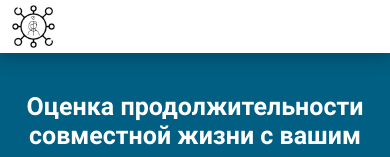
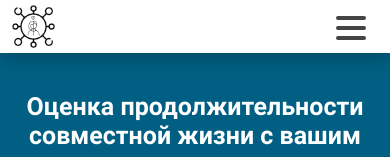
Before and after one commit to idefant/check-family-love-frontend, a Next.js app: page / in a window 390 px wide. Shown: the top 157 px of the page. Built offline with nearby package versions, Linux system fonts and the light colour scheme.

Commit message:
add mobile menu & hamburger

```diff
--- /dev/null
+++ b/components/Hamburger/Hamburger.module.scss
@@ -0,0 +1,68 @@
+@import "/styles/media";
+
+@mixin line {
+  height: 4px;
+  width: 30px;
+  transition-duration: 0.35s;
+  position: absolute;
+  background-color: #444;
+  border-radius: 4px;
+}
+
+.button {
+  background-color: transparent;
+  border: none;
+  position: relative;
+  padding: 0;
+  width: 53px;
+  height: 53px;
+  transition-duration: 0.35s;
+  display: none;
+
+  @include media-450 {
+    display: block;
+  }
+
+  .icon {
+    @include line;
+
+    top: 26px;
+    left: 11px;
+
+    &::before {
+      @include line;
+
+      content: "";
+      top: -10px;
+      left: 0;
+    }
+
+    &::after {
+      @include line;
+
+      content: "";
+      top: 10px;
+      left: 0;
+    }
+  }
+
+  &:hover {
+    background: #fff;
+    cursor: pointer;
+  }
+}
+
+.opened {
+  .icon {
+    transition-duration: 0.35s;
+    background: transparent;
+
+    &::before {
+      transform: rotateZ(45deg) scaleX(1.25) translate(6.5px, 6.5px);
+    }
+
+    &::after {
+      transform: rotateZ(-45deg) scaleX(1.25) translate(6px, -6px);
+    }
+  }
+}
--- /dev/null
+++ b/components/Hamburger/Hamburger.tsx
@@ -0,0 +1,21 @@
+import classNames from 'classnames';
+import { FC } from 'react';
+
+import style from './Hamburger.module.scss';
+
+interface HamburgerProps {
+  isOpen: boolean;
+  toggle: () => void;
+}
+
+const Hamburger: FC<HamburgerProps> = ({ isOpen, toggle }) => (
+  <button
+    type="button"
+    onClick={toggle}
+    className={classNames(style.button, isOpen && style.opened)}
+  >
+    <div className={style.icon} />
+  </button>
+);
+
+export default Hamburger;
--- /dev/null
+++ b/components/Hamburger/index.ts
@@ -0,0 +1,3 @@
+import Hamburger from './Hamburger';
+
+export default Hamburger;
--- a/components/Header/Header.module.scss
+++ b/components/Header/Header.module.scss
@@ -12,6 +12,10 @@
       display: flex;
       align-items: center;
       gap: 30px;
+    }
+
+    @include media-450 {
+      justify-content: space-between;
     }
   }
 }
--- a/components/Header/Header.tsx
+++ b/components/Header/Header.tsx
@@ -4,13 +4,17 @@ import { useRouter } from 'next/router';
 import { FC } from 'react';
 
 import { scrollTo } from '../../helpers/scroll';
+import useBoolean from '../../hooks/useBoolean';
 import logoImg from '../../public/img/logo.png';
 import Container from '../Container';
+import Hamburger from '../Hamburger';
+import MobileMenu from '../MobileMenu';
 
 import style from './Header.module.scss';
 
 const Header: FC = () => {
   const router = useRouter();
+  const isMobileMenuOpened = useBoolean();
 
   const scroll = (
     e: React.FormEvent<HTMLFormElement> | React.MouseEvent<HTMLAnchorElement, MouseEvent>,
@@ -30,11 +34,18 @@ const Header: FC = () => {
         <div className={style.headerInner}>
           <Image src={logoImg} alt="Logo" className={style.logo} />
           <nav className={style.nav}>
-            <a className={style.link} onClick={(e) => scroll(e, 'algo')} href="/#algo">Как это работает</a>
-            <a className={style.link} onClick={(e) => scroll(e, 'start')} href="/#start">Начать работу</a>
+            <a className={style.link} onClick={(e) => scroll(e, 'algo')} href="/#algo">
+              Как это работает
+            </a>
+            <a className={style.link} onClick={(e) => scroll(e, 'start')} href="/#start">
+              Начать работу
+            </a>
           </nav>
+          <Hamburger isOpen={isMobileMenuOpened.value} toggle={isMobileMenuOpened.toggle} />
         </div>
       </Container>
+
+      <MobileMenu isOpen={isMobileMenuOpened.value} close={isMobileMenuOpened.setFalse} />
     </header>
   );
 };
--- /dev/null
+++ b/components/MobileMenu/MobileMenu.module.scss
@@ -0,0 +1,46 @@
+$header-height: 53px;
+
+.filter {
+  position: fixed;
+  inset: 0;
+  background: #000;
+  opacity: 0;
+  transition: 0.35s;
+
+  &Opening {
+    opacity: 0.6 !important;
+  }
+
+  &Opened {
+    opacity: 0.6 !important;
+  }
+
+  &Exiting {
+    opacity: 0 !important;
+  }
+}
+
+.menu {
+  position: fixed;
+  top: 0;
+  width: 75%;
+  height: calc(100% - $header-height);
+  right: 100%;
+  background-color: #f4f4f4;
+  transition: 0.35s;
+  margin-top: $header-height;
+  padding: 18px 0;
+  box-sizing: border-box;
+}
+
+.opened {
+  right: 25%;
+}
+
+.link {
+  display: block;
+  font-size: 21px;
+  padding: 12px 22px;
+  text-decoration: none;
+  font-weight: 500;
+}
--- /dev/null
+++ b/components/MobileMenu/MobileMenu.tsx
@@ -0,0 +1,69 @@
+/* eslint-disable @next/next/no-html-link-for-pages */
+import classNames from 'classnames';
+import { useRouter } from 'next/router';
+import { FC } from 'react';
+import { CSSTransition } from 'react-transition-group';
+
+import { scrollTo } from '../../helpers/scroll';
+import Portal from '../Portal';
+
+import style from './MobileMenu.module.scss';
+
+interface MobileMenuProps {
+  isOpen: boolean;
+  close: () => void;
+}
+
+const MobileMenu: FC<MobileMenuProps> = ({ isOpen, close }) => {
+  const router = useRouter();
+
+  const scroll = (
+    e: React.FormEvent<HTMLFormElement> | React.MouseEvent<HTMLAnchorElement, MouseEvent>,
+    sectionName: string,
+  ) => {
+    e.preventDefault();
+
+    close();
+    if (router.pathname !== '/') {
+      router.push(`/#${sectionName}`);
+      return;
+    }
+    scrollTo(sectionName);
+  };
+
+  const hiddenScroll = () => {
+    document.body.style.overflow = 'hidden';
+  };
+
+  const showScroll = () => {
+    document.body.style.overflow = 'auto';
+  };
+
+  return (
+    <Portal>
+      <CSSTransition
+        in={isOpen}
+        timeout={300}
+        classNames={{
+          enterActive: style.filterOpening,
+          enterDone: style.filterOpened,
+          exitActive: style.filterExiting,
+        }}
+        onEnter={hiddenScroll}
+        onExited={showScroll}
+      >
+        <div className={style.filter} onClick={close} />
+      </CSSTransition>
+      <div className={classNames(style.menu, isOpen && style.opened)}>
+        <a className={style.link} onClick={(e) => scroll(e, 'algo')} href="/#algo">
+          Как это работает
+        </a>
+        <a className={style.link} onClick={(e) => scroll(e, 'start')} href="/#start">
+          Начать работу
+        </a>
+      </div>
+    </Portal>
+  );
+};
+
+export default MobileMenu;
--- /dev/null
+++ b/components/MobileMenu/index.ts
@@ -0,0 +1,3 @@
+import MobileMenu from './MobileMenu';
+
+export default MobileMenu;
--- /dev/null
+++ b/components/Portal.tsx
@@ -0,0 +1,23 @@
+import {
+  useRef, useEffect, useState, ReactNode, FC,
+} from 'react';
+import { createPortal } from 'react-dom';
+
+interface PortalProps {
+  children: ReactNode;
+  selector?: string;
+}
+
+const Portal: FC<PortalProps> = ({ children, selector = 'body' }) => {
+  const ref = useRef<Element>();
+  const [mount, setMount] = useState(false);
+
+  useEffect(() => {
+    ref.current = document.querySelector(selector) || document.body;
+    setMount(true);
+  }, [selector]);
+
+  return mount && ref.current ? createPortal(children, ref.current) : null;
+};
+
+export default Portal;
--- /dev/null
+++ b/hooks/useBoolean.ts
@@ -0,0 +1,25 @@
+import {
+  Dispatch, SetStateAction, useCallback, useState,
+} from 'react';
+
+interface UseBooleanOutput {
+  value: boolean;
+  setValue: Dispatch<SetStateAction<boolean>>;
+  setTrue: () => void;
+  setFalse: () => void;
+  toggle: () => void;
+}
+
+function useBoolean(defaultValue?: boolean): UseBooleanOutput {
+  const [value, setValue] = useState(!!defaultValue);
+
+  const setTrue = useCallback(() => setValue(true), []);
+  const setFalse = useCallback(() => setValue(false), []);
+  const toggle = useCallback(() => setValue((x) => !x), []);
+
+  return {
+    value, setValue, setTrue, setFalse, toggle,
+  };
+}
+
+export default useBoolean;
```
